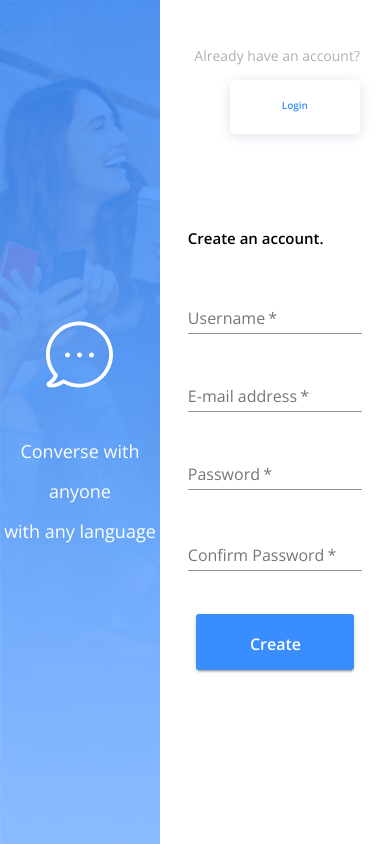
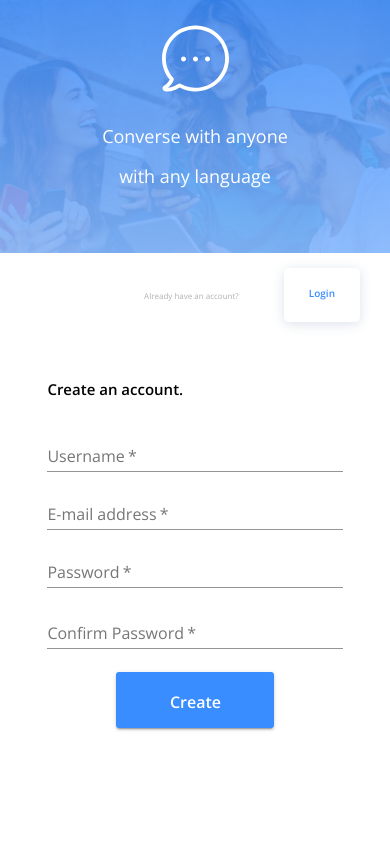
Before and after one commit to MirandaL27/16016e, a React (Create React App) app in the folder client/: page / in a window 390 px wide. Built offline with nearby package versions, Linux system fonts and the light colour scheme; no server answers.

Commit message:
made a mobile friendly design for smaller screen sizes.

```diff
--- a/client/src/Signup.js
+++ b/client/src/Signup.js
@@ -17,6 +17,9 @@ import { authTheme } from './themes/auth-theme';
 const signUpStyles = makeStyles((theme) => ({
   padding1:{
     paddingBottom: '40px',
+    '@media (max-width: 500px)':{
+      paddingBottom: '20px'
+  }
   }
 }));
 
--- a/client/src/components/Banner.js
+++ b/client/src/components/Banner.js
@@ -13,6 +13,10 @@ const useStyles = makeStyles((theme) => ({
         backgroundSize: 'cover',
         height: '100vh',
         width: '41%',
+        '@media (max-width:500px)': {
+          height: '30vh',
+          width: '100%'
+        },
         display: 'flex',
         alignItems: "flex-end",
         justifyContent: 'center'
@@ -21,9 +25,15 @@ const useStyles = makeStyles((theme) => ({
       color: 'white',
       textAlign: 'center',
       height: '62%',
+      '@media (max-width: 500px)': {
+        height: '90%'
+      }
     },
     image: {
-      marginBottom: '39px'
+      marginBottom: '39px',
+      '@media (max-width: 500px)':{
+        marginBottom: '20px'
+    }
     },
     whiteFont: {
       fontSize: 26,
--- a/client/src/components/FormHeader.js
+++ b/client/src/components/FormHeader.js
@@ -14,9 +14,10 @@ import {
     weight: '400',
     paddingTop: '46px',
     paddingRight: '30px',
-      '@media (max-width: 300px)': {
+    '@media (max-width: 500px)': {
       marginRight: '15px',
-        fontSize: 8
+      fontSize: 8,
+      paddingTop: '15px'
     },
     lineHeight: '19px'
   },
@@ -26,7 +27,7 @@ import {
   createAccountButton: {
     marginTop: '49px',
     marginRight: '74px',
-      '@media (max-width:780px)':{
+    '@media (max-width:780px)': {
       marginTop: '15px',
       marginRight: '30px',
       fontSize: 10
@@ -42,25 +43,34 @@ import {
     lineHeight: '19px'
   },
   buttonPadding1: {
-      padding: '16px 32px 19px 34px'
+    padding: '16px 32px 19px 34px',
+    '@media (max-width: 500px)': {
+      padding: '16px 16px 19px 16px'
+    }
   },
   buttonPadding2: {
-      padding: '16px 52px 19px 52px'
+    padding: '16px 52px 19px 52px',
+    '@media (max-width: 500px)': {
+      padding: '16px 25px 19px 25px'
+    }
   },
   topButtonBox: {
     display: 'flex',
     justifyContent: 'flex-end',
-      height: '15%'
+    height: '15%',
+    '@media (max-width: 500px)': {
+      height: '10%'
+    }
   }
 }));
 
-  const FormHeader = ({question, btnText, link}) => {
+const FormHeader = ({ question, btnText, link }) => {
   const classes = useStyles();
   return (
     <Grid container alignItems='center' className={classes.topButtonBox}>
       <Typography className={classes.greyFont}>{question}</Typography>
       <Link href={link} to={link} className={classes.link}>
-          <Button className={`${classes.createAccountButton} ${(btnText.includes("Login")? classes.buttonPadding2 : classes.buttonPadding1)}`}>{btnText}</Button>
+        <Button className={`${classes.createAccountButton} ${(btnText.includes("Login") ? classes.buttonPadding2 : classes.buttonPadding1)}`}>{btnText}</Button>
       </Link>
     </Grid>
   );
--- a/client/src/components/FormTitle.js
+++ b/client/src/components/FormTitle.js
@@ -24,6 +24,9 @@ import {
     },
     margin2: {
       marginBottom: '28px',
+      '@media (max-width: 500px)':{
+        marginBottom: '15px'
+    }
     }
   }));
 
--- a/client/src/themes/auth-theme.js
+++ b/client/src/themes/auth-theme.js
@@ -2,19 +2,32 @@ import { makeStyles } from '@material-ui/core/styles';
 
 export const authTheme = makeStyles((theme) => ({
     root: {
-        display: "flex"
+        display: "flex",
+        '@media (max-width:500px)': {
+            flexDirection: 'column'
+        }
     },
     boxText: {
-        width: '59%'
+        width: '59%',
+        '@media (max-width:500px)':{
+            width: '100%',
+            height: '59vh'
+        }
     },
     vertCenterBox: {
         display: 'flex',
         flexDirection: 'column',
         height: '60%',
+        '@media (max-width: 500px)': {
+            height: '100%'
+        },
         width: '100%'
     },
     textField: {
-        paddingBottom: '30px'
+        paddingBottom: '30px',
+        '@media (max-width: 500px)':{
+            paddingBottom: '10px'
+        }
     },
     formFontSize: {
         '@media (max-width:300px)': {
```
Lines whose indentation alone changed are shown as unchanged.
